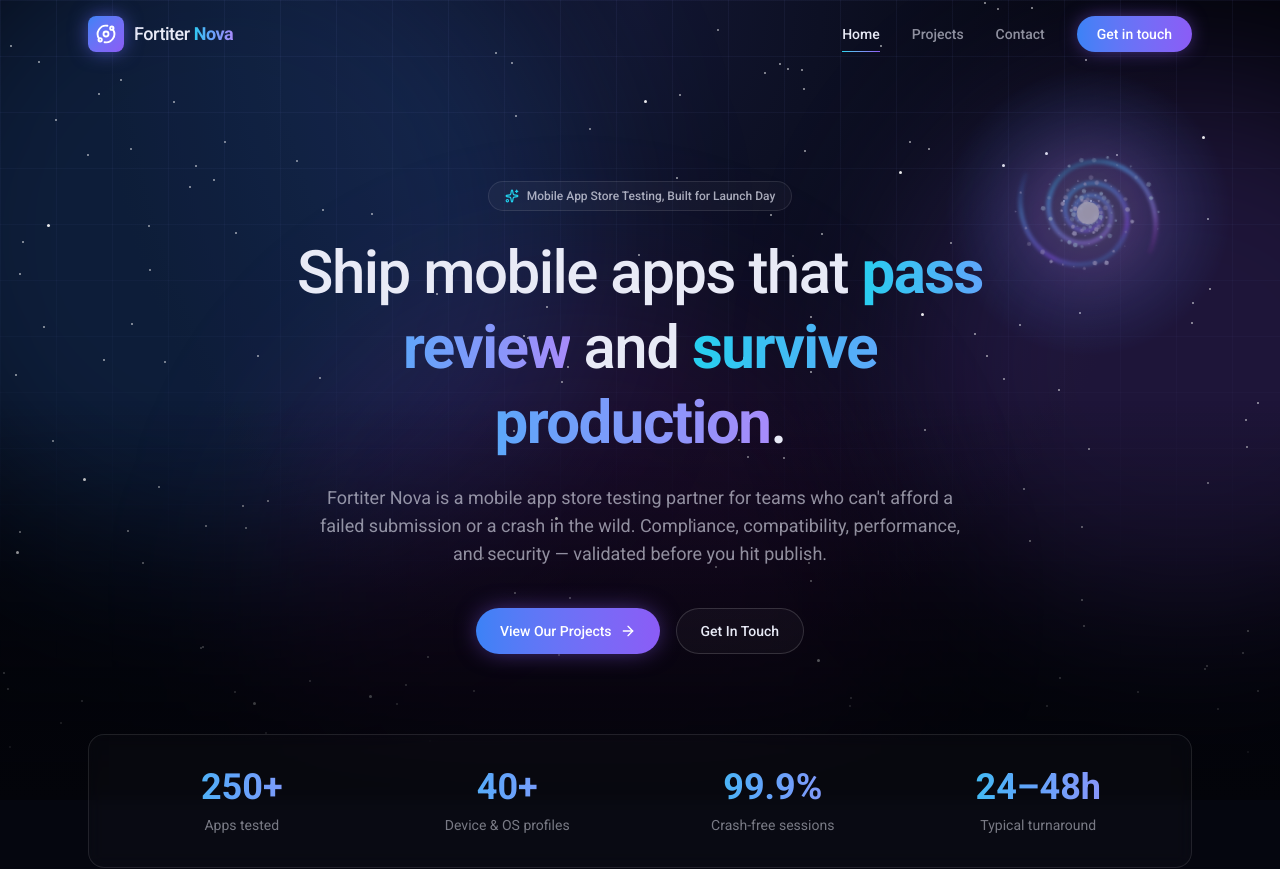
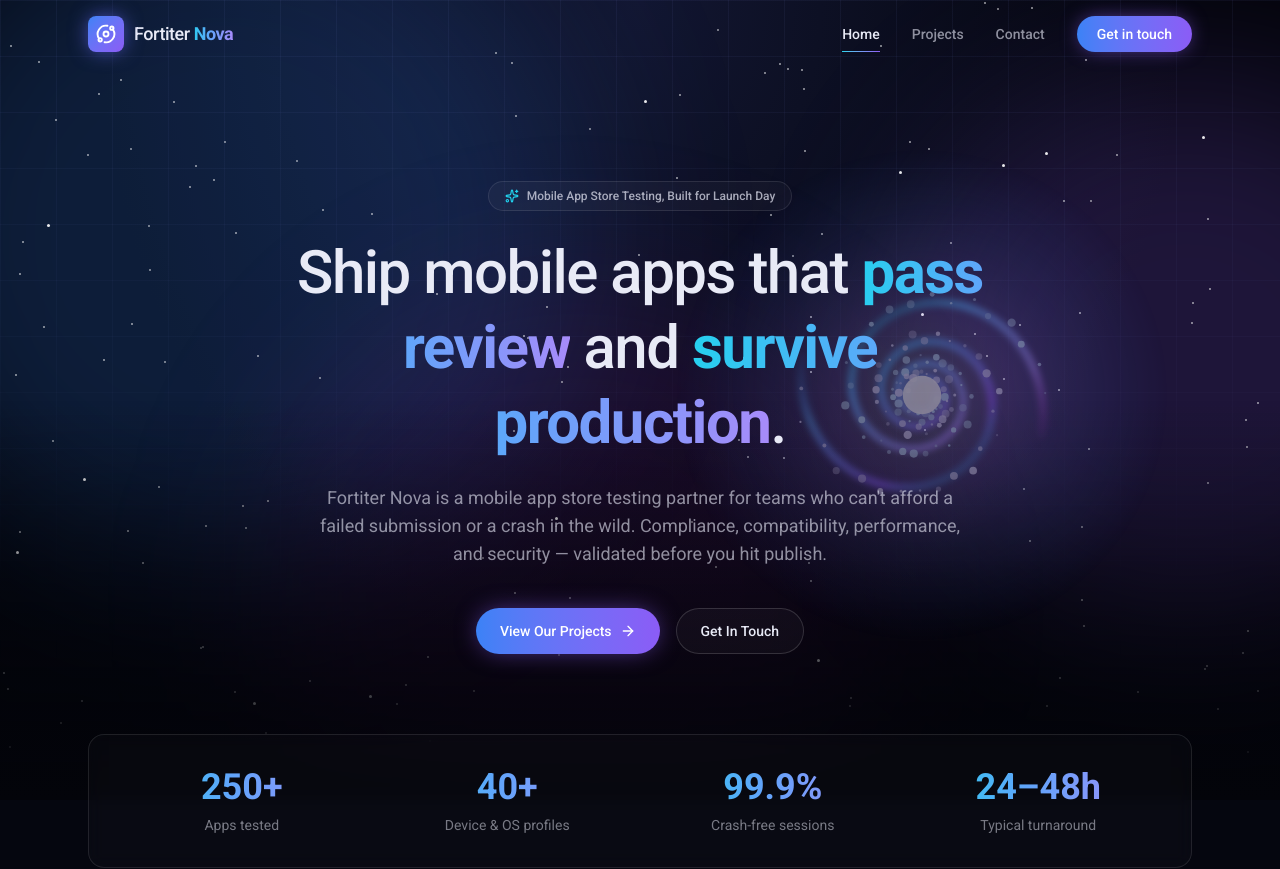
Before and after one commit to iskra-dochovska/fortiternova, a Next.js app: page / in a window 1280 px wide. Shown: the top 869 px of the page. Built offline with nearby package versions, Linux system fonts and the light colour scheme.

Commit message:
Make hero galaxy bigger and static

```diff
--- a/src/app/globals.css
+++ b/src/app/globals.css
@@ -148,16 +148,3 @@ body {
 .animate-fade-up {
   animation: fade-up 0.7s ease-out both;
 }
-
-@keyframes spin-slow {
-  from {
-    transform: rotate(0deg);
-  }
-  to {
-    transform: rotate(360deg);
-  }
-}
-
-.animate-spin-slow {
-  animation: spin-slow 160s linear infinite;
-}
--- a/src/app/page.tsx
+++ b/src/app/page.tsx
@@ -9,7 +9,7 @@ export default function Home() {
     <>
       {/* Hero */}
       <section className="relative mx-auto max-w-6xl px-6 pt-20 pb-16 sm:pt-28 sm:pb-24">
-        <GalaxySpiral className="absolute -top-14 -right-20 z-0 h-56 w-56 opacity-30 sm:-top-28 sm:-right-32 sm:h-96 sm:w-96 sm:opacity-45 md:-top-40 md:-right-40 md:h-[560px] md:w-[560px] md:opacity-55 lg:-top-44 lg:-right-48 lg:h-[640px] lg:w-[640px] lg:opacity-60" />
+        <GalaxySpiral className="absolute -top-16 -right-28 z-0 h-[420px] w-[420px] opacity-30 sm:-top-28 sm:-right-40 sm:h-[640px] sm:w-[640px] sm:opacity-40 md:-top-44 md:-right-56 md:h-[880px] md:w-[880px] md:opacity-45 lg:-top-56 lg:-right-64 lg:h-[1100px] lg:w-[1100px] lg:opacity-50" />
 
         <div className="animate-fade-up relative z-10 flex flex-col items-center text-center">
           <span className="inline-flex items-center gap-2 rounded-full border border-white/10 bg-white/[0.03] px-4 py-1.5 text-xs font-medium text-foreground/70 backdrop-blur">
--- a/src/components/GalaxySpiral.tsx
+++ b/src/components/GalaxySpiral.tsx
@@ -15,7 +15,7 @@ function Dots({ data, color }: { data: string; color: string }) {
 
 export default function GalaxySpiral({ className = "" }: { className?: string }) {
   return (
-    <div className={`animate-spin-slow pointer-events-none select-none ${className}`}>
+    <div className={`pointer-events-none select-none ${className}`}>
       <svg viewBox="0 0 400 400" className="h-full w-full overflow-visible">
         <defs>
           <radialGradient id="galaxy-core" cx="50%" cy="50%" r="50%">
```
